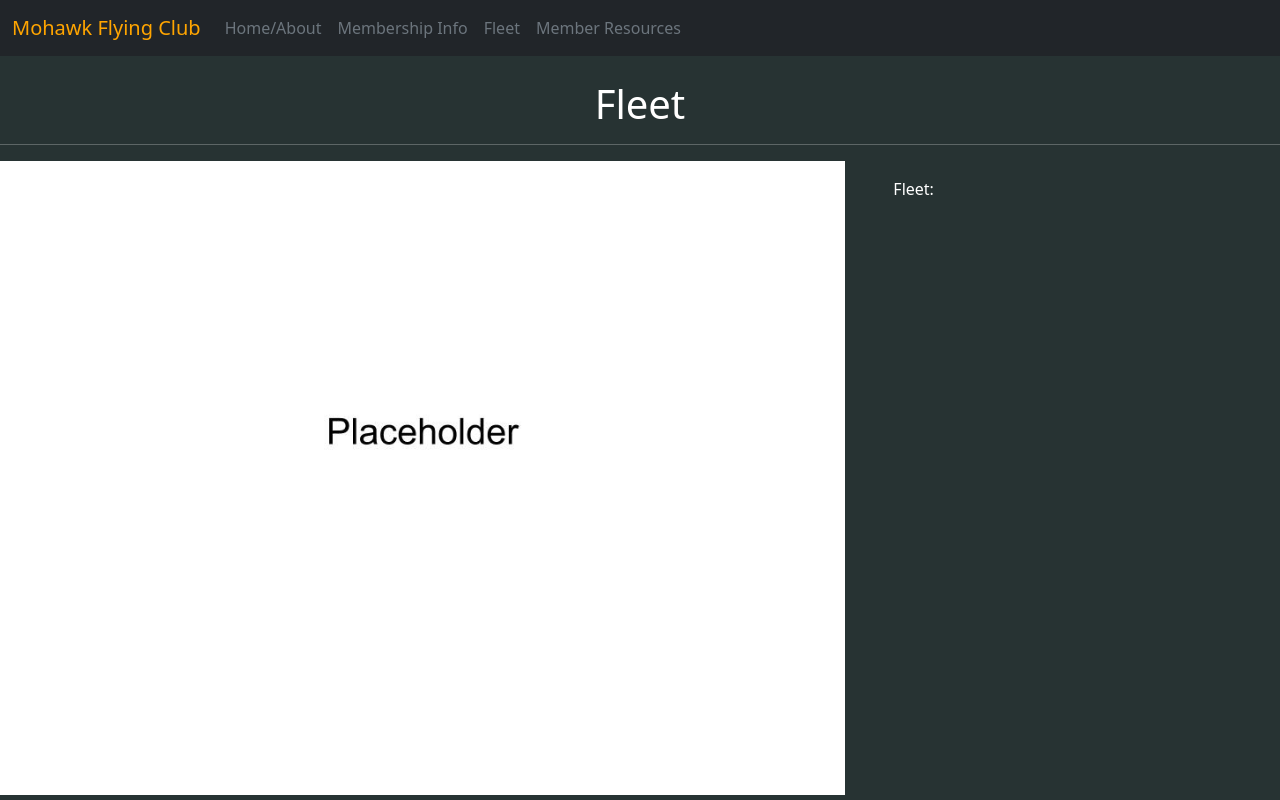
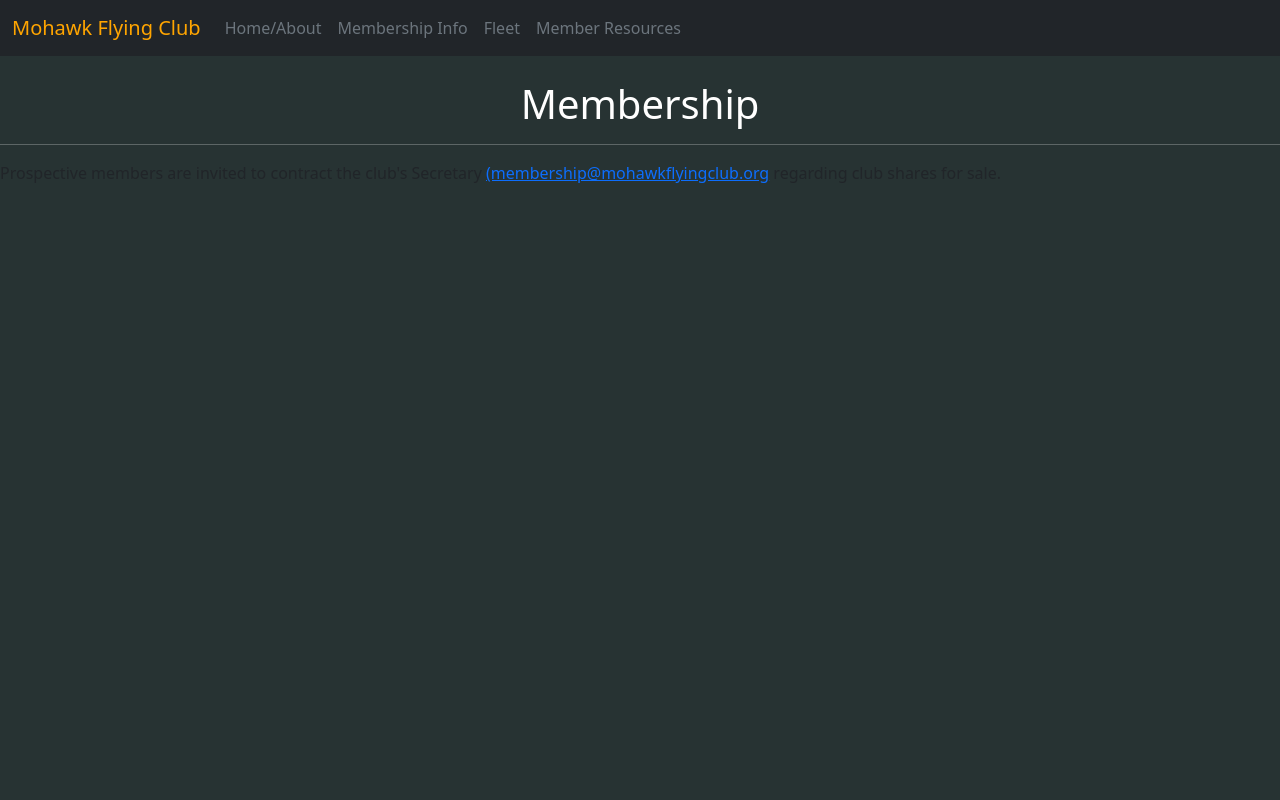
Before and after one commit to Mohawk-Flying-Club/mohawk-flying-club.github.io, a plain HTML site: page membership.html in a window 1280 px wide. Drawn offline with nearby package versions, Linux system fonts and the light colour scheme.

Commit message:
added more content

```diff
--- a/membership.html
+++ b/membership.html
@@ -35,18 +35,12 @@
 
     <br>
 
-    <h1 class="text-white text-center">Fleet</h1>
+    <h1 class="text-white text-center">Membership</h1>
     <hr style="color:white;">
 
     <div class="container-fluid px-0">
         <div class="row px-0">
-            <div class="col-sm-8">
-                <img class="img-fluid" src="placeholder.jpg" alt="placeholder image">
-
-            </div>
-            <div class="col-sm-4">
-                <p class="text-white py-3 px-4">Fleet:</p>
-            </div>
+            <p>Prospective members are invited to contract the club's Secretary <a href="mailto:membership@mohawkflyingclub.org">(membership@mohawkflyingclub.org</a> regarding club shares for sale.</p>
         </div>
 
     </div>
```
